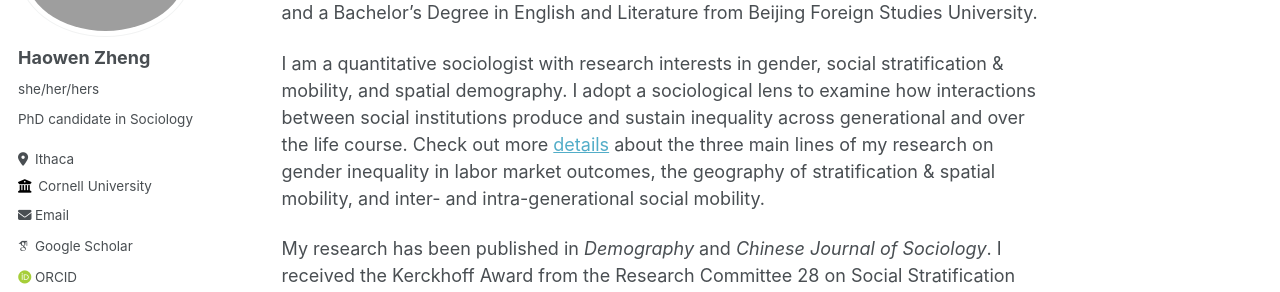
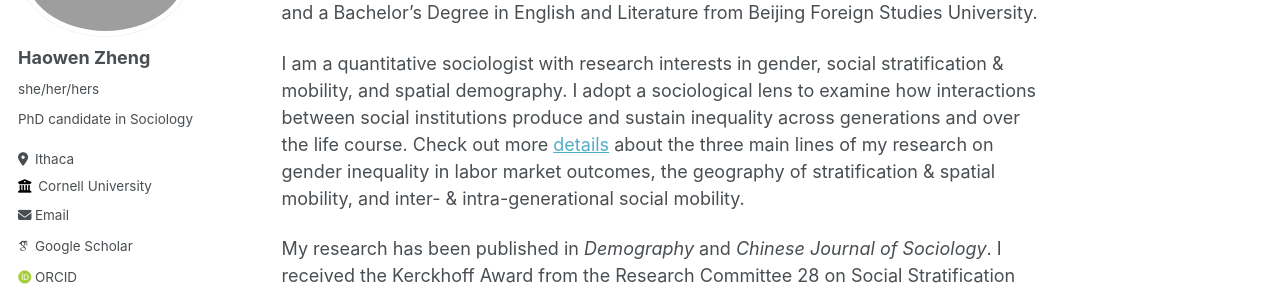
Before and after one commit to haowenzhg/haowenzhg.github.io, a Jekyll site: the page built from _pages/about.md, in a window 1280 px wide and 1045 px high. Shown: the part 203-495 px from the top of the window. Built offline with Jekyll 4.4.1, drawn with Linux system fonts in a browser that asks for light colours; some web fonts are replaced.

Commit message:
Update about.md

```diff
--- a/_pages/about.md
+++ b/_pages/about.md
@@ -9,7 +9,7 @@ redirect_from:
 
 I am a PhD candidate in Sociology at Cornell University, with a minor in Demography. I obtained a Master's Degree in Applied Quantitative Research from New York University, and a Bachelor's Degree in English and Literature from Beijing Foreign Studies University.
 
-I am a quantitative sociologist with research interests in gender, social stratification & mobility, and spatial demography. I adopt a sociological lens to examine how interactions between social institutions produce and sustain inequality across generational and over the life course. Check out more [details](/research) about the three main lines of my research on gender inequality in labor market outcomes, the geography of stratification & spatial mobility, and inter- and intra-generational social mobility.
+I am a quantitative sociologist with research interests in gender, social stratification & mobility, and spatial demography. I adopt a sociological lens to examine how interactions between social institutions produce and sustain inequality across generations and over the life course. Check out more [details](/research) about the three main lines of my research on gender inequality in labor market outcomes, the geography of stratification & spatial mobility, and inter- & intra-generational social mobility.
 
 My research has been published in _Demography_ and _Chinese Journal of Sociology_. I received the Kerckhoff Award from the Research Committee 28 on Social Stratification and Mobility (RC28), the Robin M. Williams, Jr. Best Graduate Student Paper Award from Cornell's sociology department, and the Master's Award for Academic Achievement in the Social Sciences from New York University. My CV is available [here](/cv).
 
```
